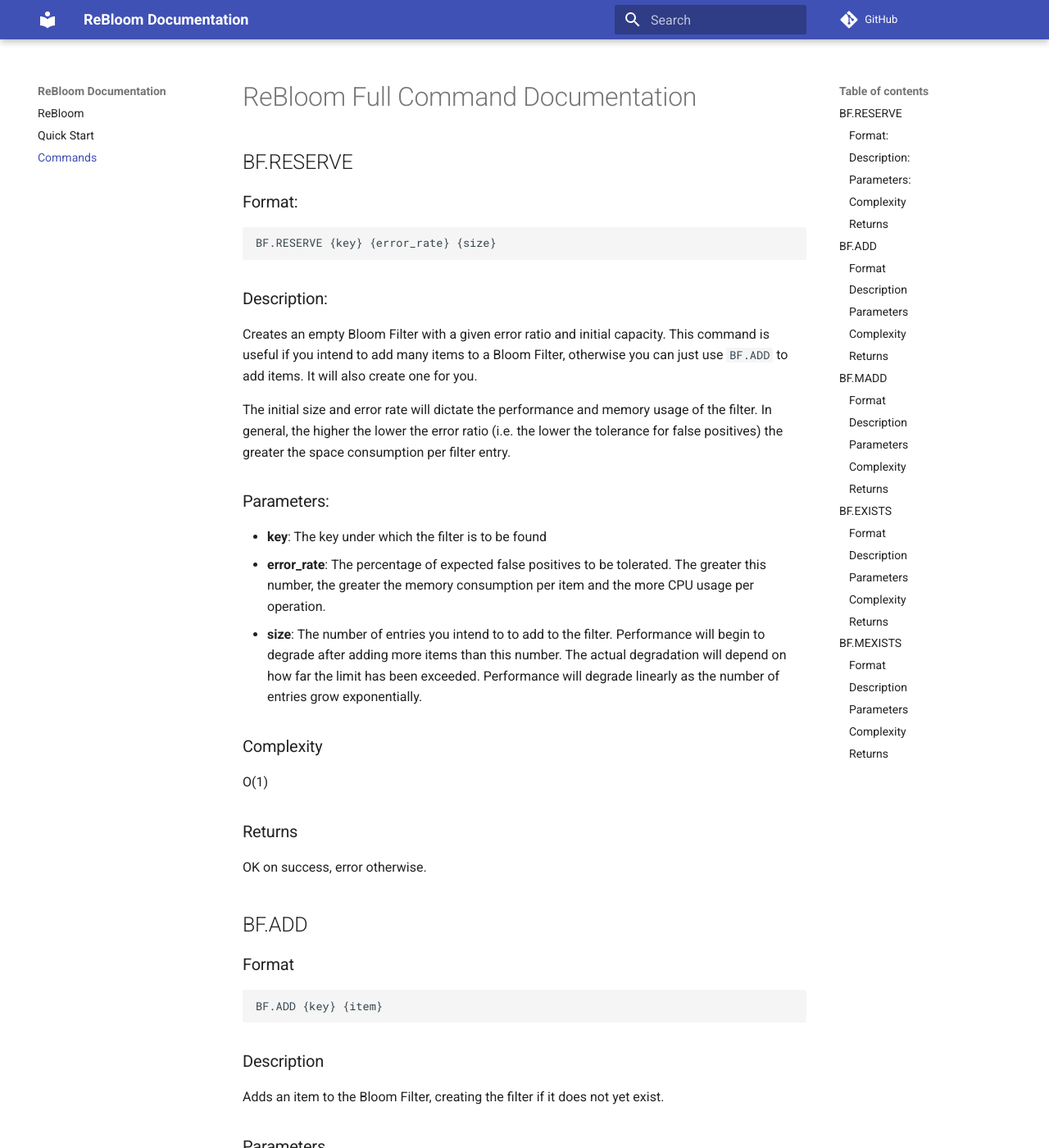
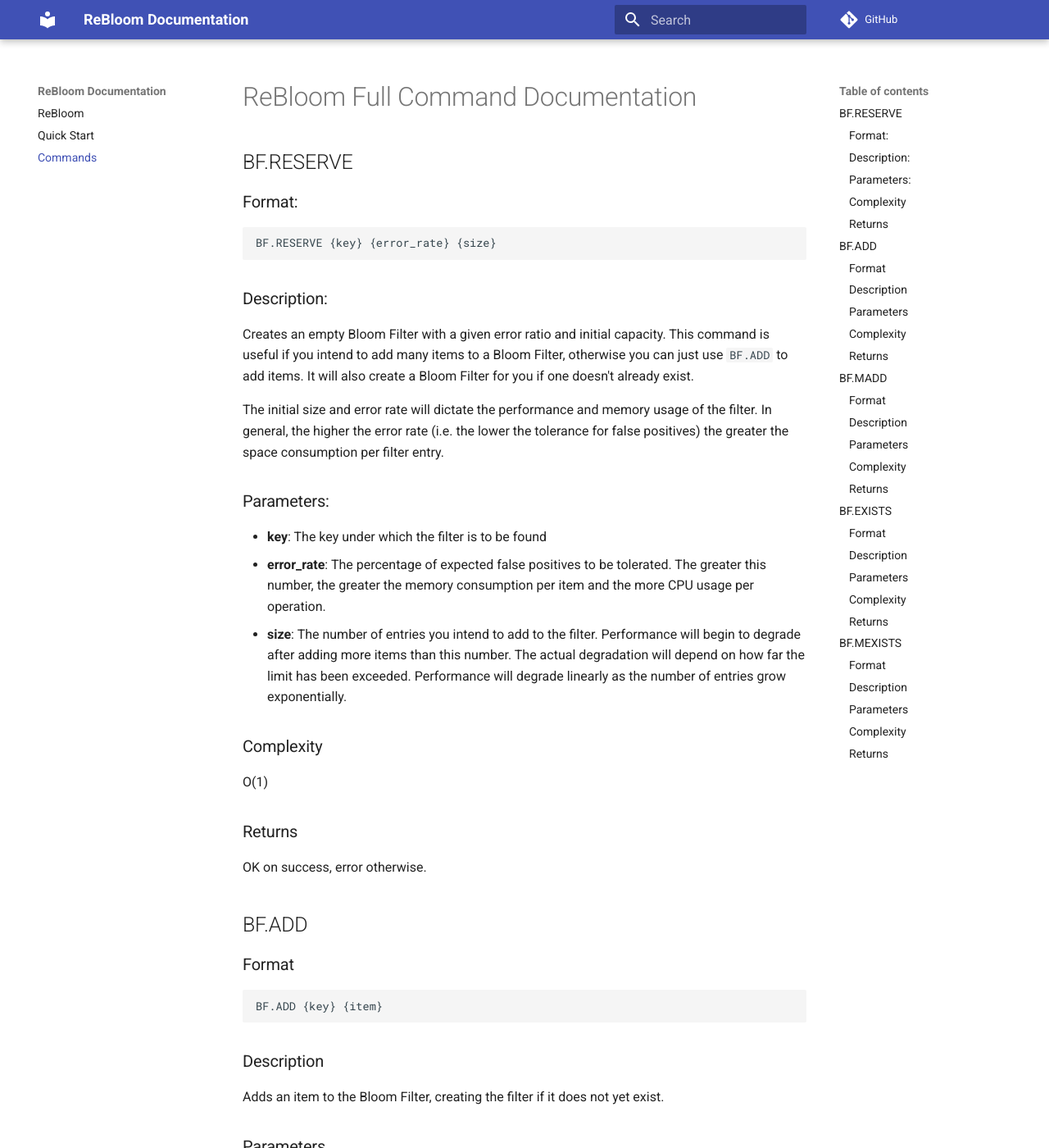
Before and after one commit to RedisBloom/RedisBloom, an MkDocs documentation site: the page built from docs/Commands.md, in a window 1280 px wide and 1400 px high. Shown: the whole window at 82% size. Built offline with MkDocs 1.6.1 and Material for MkDocs 9.7.7, drawn with Linux system fonts in a browser that asks for light colours; comment, search, counter and statistics services are not loaded; old or Windows-style settings are respelled for this version of MkDocs; some of the changed text lies outside the part shown.

Commit message:
Update Commands.md
Some grammatical improvements

```diff
--- a/docs/Commands.md
+++ b/docs/Commands.md
@@ -12,11 +12,11 @@
 
 Creates an empty Bloom Filter with a given error ratio and initial capacity.
 This command is useful if you intend to add many items to a Bloom Filter,
-otherwise you can just use `BF.ADD` to add items. It will also create one for
-you.
+otherwise you can just use `BF.ADD` to add items. It will also create a Bloom Filter for
+you if one doesn't already exist.
 
 The initial size and error rate will dictate the performance and memory usage
-of the filter. In general, the higher the lower the error ratio (i.e. the lower
+of the filter. In general, the higher the error rate (i.e. the lower
 the tolerance for false positives) the greater the space consumption per
 filter entry.
 
@@ -26,7 +26,7 @@
 * **error_rate**: The percentage of expected false positives to be tolerated.
     The greater this number, the greater the memory consumption per item
     and the more CPU usage per operation.
-* **size**: The number of entries you intend to to add to the filter.
+* **size**: The number of entries you intend to add to the filter.
     Performance will begin to degrade after adding more items than this
     number. The actual degradation will depend on how far the limit has
     been exceeded. Performance will degrade linearly as the number of entries
@@ -63,7 +63,7 @@
 
 ### Returns
 
-1 if the item was newly inserted, or 0 if it may have existed previously.
+"1" if the item was newly inserted, or "0" if it may have existed previously.
 
 
 ## BF.MADD
@@ -118,7 +118,7 @@
 
 ### Returns
 
-0 If the item certainly does not exist, 1 if the item may exist.
+"0" if the item certainly does not exist, "1" if the item may exist.
 
 
 ## BF.MEXISTS
```
Also changed, not shown: other parts of docs/Commands.md (+3 -3 lines).
